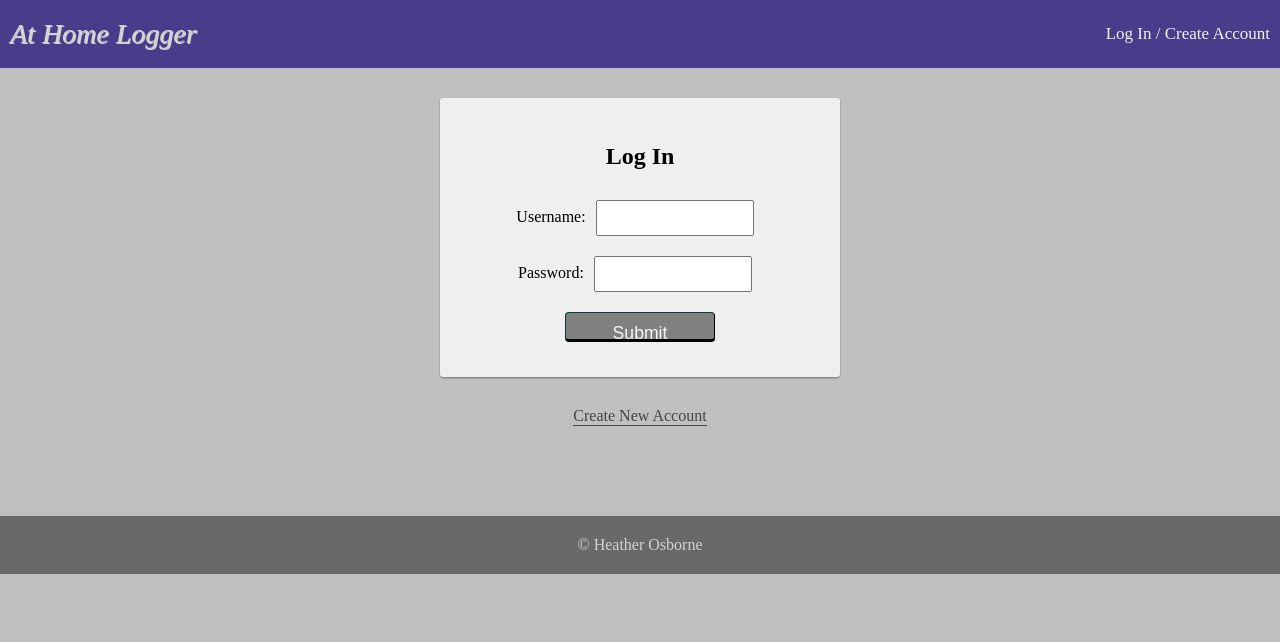
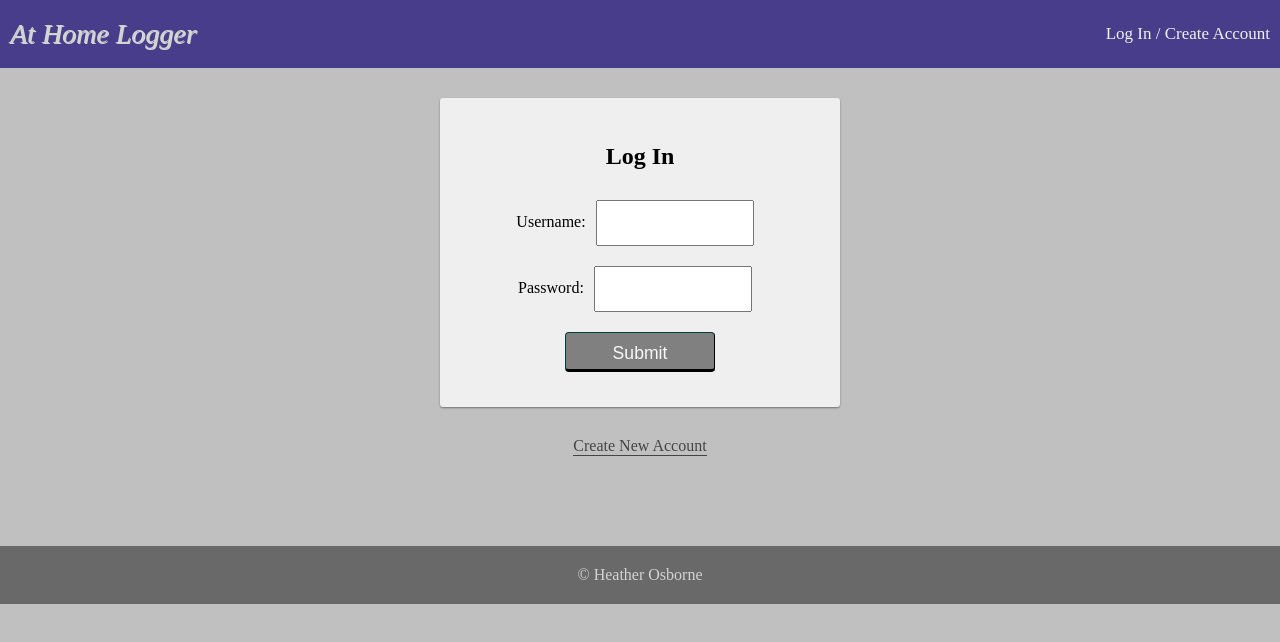
Before and after one commit to HOZ1997/at-home-logger, a React (Create React App) app: page /#/add in a window 1280 px wide. Shown: the top 642 px of the page. Built offline with nearby package versions, Linux system fonts and the light colour scheme; no server answers.

Commit message:
additional changes to styling

```diff
--- a/src/components/AboutPage/AboutPage.jsx
+++ b/src/components/AboutPage/AboutPage.jsx
@@ -26,7 +26,7 @@ function AboutPage() {
         <p>Friends - Thank you for being understanding for all I have had to miss. </p>
         <p>Whippa and Kal Pals!</p>
         <h4>Laura!</h4>
-        <h5>In honor and memory of her brother Jason. </h5>
+        <h5>I dedicate this to Jason, Laura's brother. </h5>
         <p>Now! Another amazing Dorian Cohort member! </p>
       </div>
     </div>
--- a/src/components/AddItem/AddItem.css
+++ b/src/components/AddItem/AddItem.css
@@ -1,7 +1,15 @@
-input {
+/* input {
     width: 40%;
     height: 50px;
+} */
+
+input {
+  margin: 10px;
+  width: 175px;
+  height: 50px;
+
 }
+
 
 /* body {
     font-family: "Times New Roman", Times, serif;
--- a/src/components/App/App.css
+++ b/src/components/App/App.css
@@ -114,6 +114,7 @@ Form Treatment
 input {
   margin: 10px;
   width: 150px;
-  height: 30px;
+  height: 40px;
 
 }
+/* width: 160px; */
```
